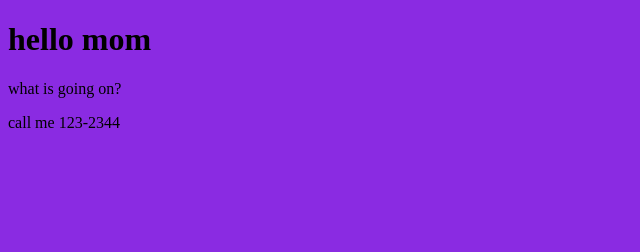
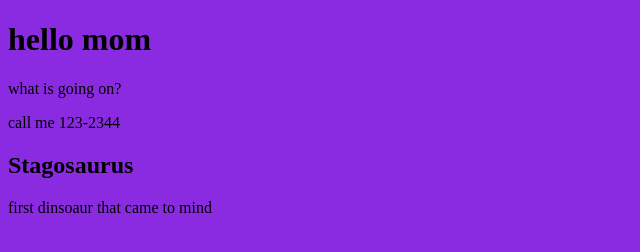
Before and after one commit to delindell/branching1, a plain HTML site: page index.html in a window 1280 px wide. Shown: the whole page, without its empty margins (0-640 px from the left). Drawn offline with Linux system fonts and the light colour scheme.

Commit message:
added dinosaur stuff

```diff
--- a/index.html
+++ b/index.html
@@ -11,6 +11,8 @@
     <h1>hello mom</h1>
     <p>what is going on?</p>
     <div> call me 123-2344</div>
+    <h2>Stagosaurus</h2>
+    <p>first dinsoaur that came to mind</p>
     <script src="./main.js"></script>
 </body>
 </html>
```
